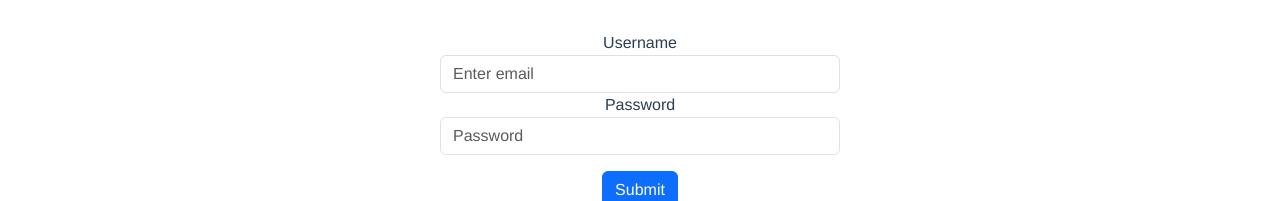
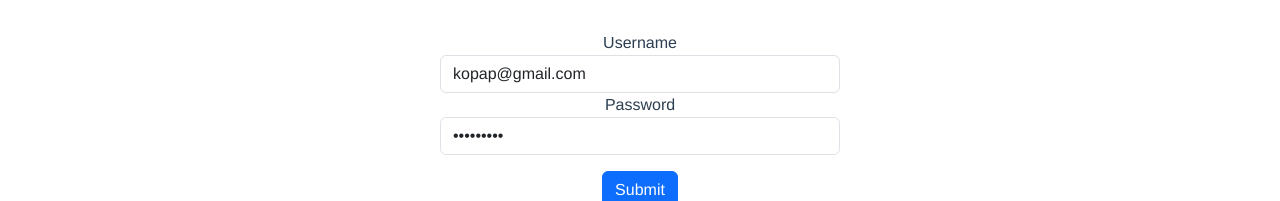
Before and after one commit to KonsDouk/eshop-FE, a Vue app: page /login in a window 1280 px wide. Shown: the part 151-352 px from the top of the page. Built offline with nearby package versions, Linux system fonts and the light colour scheme.

Commit message:
working on authentication

```diff
--- a/src/views/LoginPage.vue
+++ b/src/views/LoginPage.vue
@@ -3,10 +3,10 @@
         <h2 class="welcome-message">Welcome to our Eshop!</h2>
         <div class="form-group form">
             <label for="username">Username</label>
-            <input type="email" class="form-control" id="inputEmail" aria-describedby="emailHelp" placeholder="Enter email">
+            <input v-model="this.email" type="email" class="form-control" id="inputEmail" aria-describedby="emailHelp" placeholder="Enter email">
 
             <label for="password">Password</label>
-            <input type="password" class="form-control" id="inputPassword" placeholder="Password">
+            <input v-model="this.password" type="password" class="form-control" id="inputPassword" placeholder="Password">
 
             <button type="button" class="btn btn-primary submit-btn" @click="attemptLogin">Submit</button>
         </div>
@@ -14,10 +14,21 @@
 </template>
 
 <script>
+import axios from 'axios'
+
 export default {
+    data(){
+        return {
+            email: 'kopap@gmail.com',
+            password: 'password1',
+        }
+    },
     methods: {
-        attemptLogin(){
-            console.log("Hello")
+        async attemptLogin(){
+            await axios.post('/api/customerAuthentication', {email: this.email, password: this.password})
+            .then((response) => {
+                console.log("response", response)
+            })
         }
     }
 }
```
